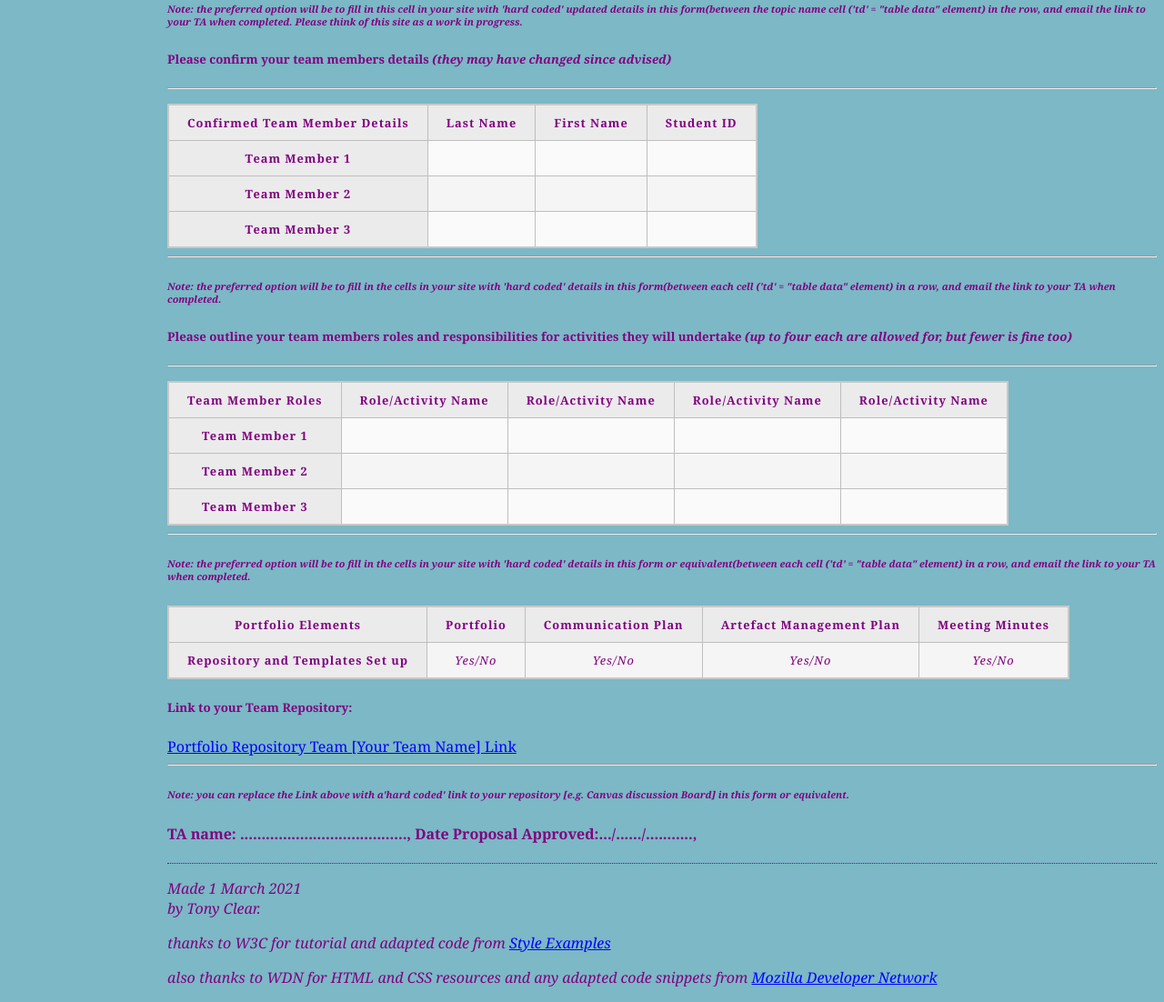
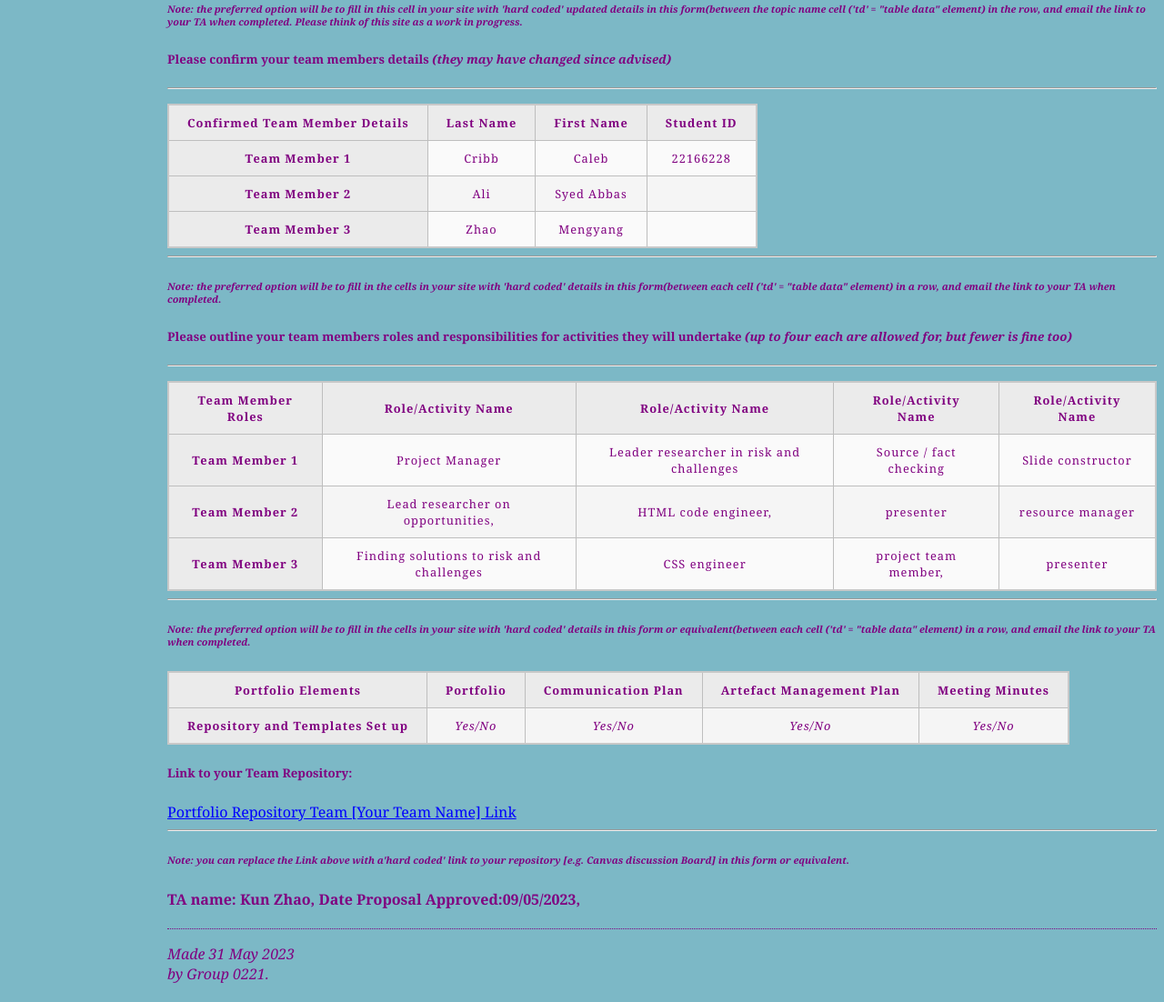
Before and after one commit to Syed-Abbas-Ali03/Syed-Abbas-Ali03.github.io, a plain HTML site: page misc/proposal.html in a window 1280 px wide. Shown: the part 842-1944 px from the top of the page at 91% size. Drawn offline with Linux system fonts and the light colour scheme.

Commit message:
updated proposal(1)

```diff
--- a/misc/proposal.html
+++ b/misc/proposal.html
@@ -28,10 +28,10 @@
 
 <h4>Due Date:  As Advised via Canvas </h4><p><em>(To be discussed and confirmed with your TA)</em></p>
 
-<h4><p>Team name ____________________________________________________</p></h4>
+<h4><p>Team name: Group 0221</p></h4>
 
 
-<h4><p>Team Coordinator/Leader ______________________________________</p></h4>
+<h4><p>Team Coordinator/Leader: Caleb Cribb</p></h4>
 
 <p><h5>This is the first stage of your team project, where you propose the chosen technology/topic which you will investigate.  This will then be approved or reviewed.</h5></p>
 
@@ -48,7 +48,7 @@
 <p align = "left"</p>
 		<tr>
 		<th scope="row">Topic-name</th>
-		<td> <em>Topic Name</em></td>
+		<td> <em>The effectiveness of online learning</em></td>
 
    </tr>
 	</hr>
@@ -101,21 +101,21 @@
 
 	<p align = "left"</p>
 		<th scope="row">Team Member 1</th>
-		<td></td>
-		<td></td>
-        <td></td>
+		<td>Cribb</td>
+		<td>Caleb</td>
+        <td>22166228</td>
 
    </tr>
 	<p align = "left"</p>
 	<th scope="row">Team Member 2</th>
-        <td></td>
-		<td></td>
+        <td>Ali</td>
+		<td>Syed Abbas</td>
         <td></td>
 
     </tr>
 	<th scope="row">Team Member 3</th>
-        <td></td>
-		<td></td>
+       <td>Zhao</td>
+		<td>Mengyang</td>
         <td></td>
 
     </tr>
@@ -142,24 +142,24 @@
 
 	<p align = "left"</p>
 		<th scope="row">Team Member 1</th>
-		<td></td>
-		<td></td>
-        <td></td>
-		<td></td>
+		<td>Project Manager</td>
+		<td>Leader researcher in risk and challenges</td>
+        <td>Source / fact checking</td>
+		<td>Slide constructor</td>
    </tr>
 	<p align = "left"</p>
 	<th scope="row">Team Member 2</th>
-        <td></td>
-		<td></td>
-        <td></td>
-		<td></td>
+        <td>Lead researcher on opportunities,</td>
+		<td>HTML code engineer,</td>
+        <td>presenter</td>
+		<td>resource manager</td>
 
     </tr>
 	<th scope="row">Team Member 3</th>
-        <td></td>
-		<td></td>
-        <td></td>
-		<td></td>
+        <td>Finding solutions to risk and challenges</td>
+		<td>CSS engineer</td>
+        <td>project team member,</td>
+		<td>presenter</td>
 
     </tr>
 
@@ -198,14 +198,13 @@
   <hr/>
 <p><h6><em>Note: you can replace the Link above with a'hard coded' link to your repository [e.g. Canvas discussion Board] in this form or equivalent.</p></h6></em>
 
-<p><h4>TA name: ......................................., Date Proposal Approved:.../....../..........., </p></h4>
+<p><h4>TA name: Kun Zhao, Date Proposal Approved:09/05/2023, </p></h4>
 
 <!-- Sign and date the page, it's only polite! -->
-<address>Made 1 March 2021<br>
-  by Tony Clear.</address>
+<address>Made 31 May 2023<br>
+  by Group 0221.</address>
 
-<p><em>thanks to W3C for tutorial and adapted code from <a href="https://www.w3.org/Style/Examples/011/firstcss.en.html">Style Examples</a></p></em>
-<p><em>also thanks to WDN for HTML and CSS resources and any adapted code snippets from <a href= "https://developer.mozilla.org/en-US/docs/Web">Mozilla Developer Network</a></p></em
+
 
 </body>
 </html>
```
Also changed, not shown: misc/meetings.html (+1 -1 lines).
